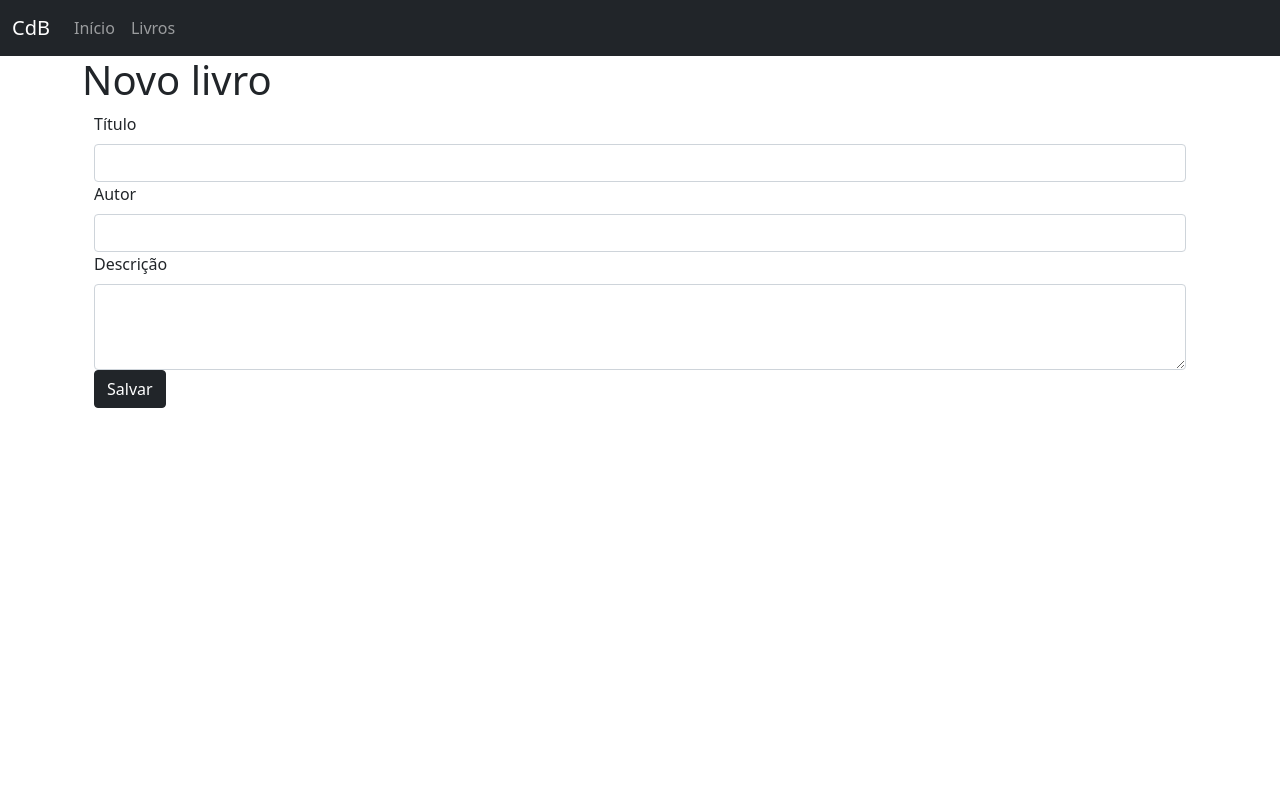
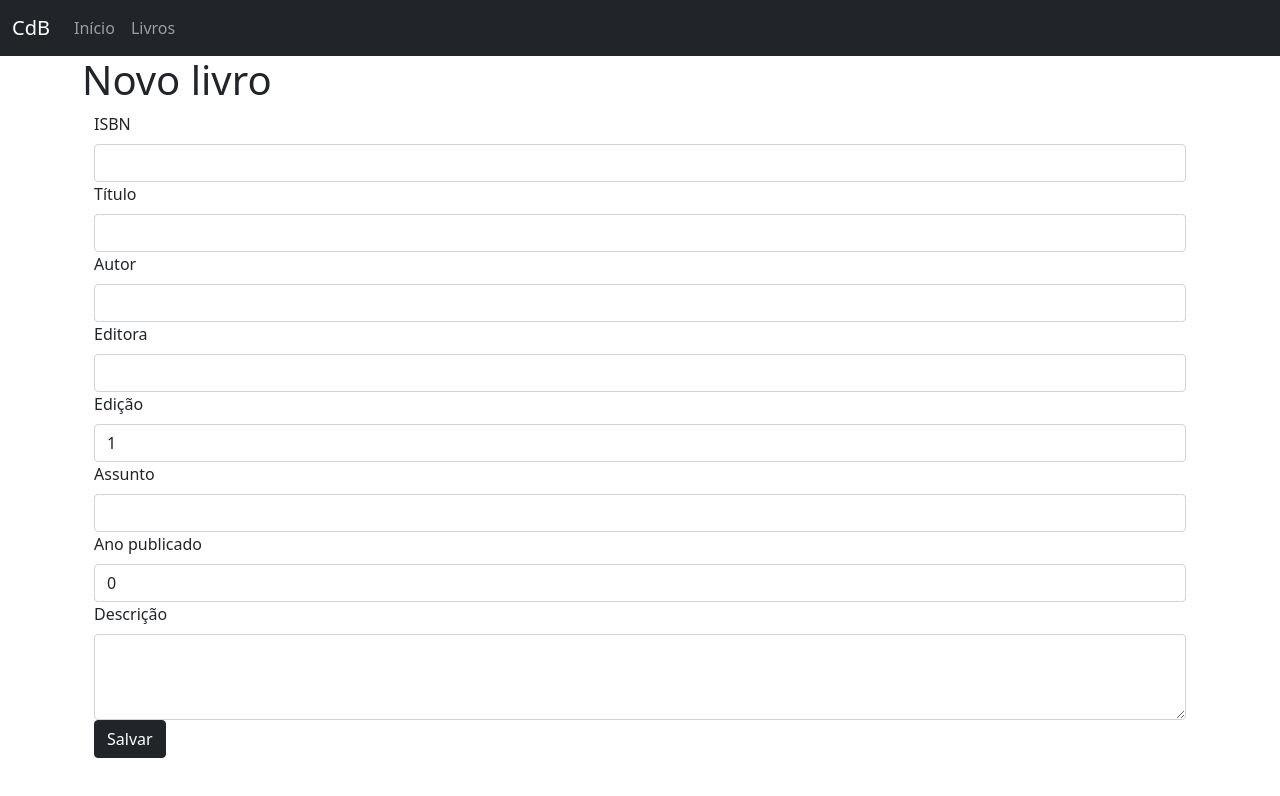
Before and after one commit to EndrioSl/Frontend, a React (Vite) app: page /Livros in a window 1280 px wide. Both pictures are taken after a click on the button "Novo livro". Shown: the top 796 px of the page. Built offline with nearby package versions, Linux system fonts and the light colour scheme; no server answers.

Commit message:
feature/

```diff
--- a/package.json
+++ b/package.json
@@ -27,4 +27,5 @@
     "typescript": "^4.7.3",
     "vite": "^3.1.0"
   }
+
 }
--- a/src/pages/Books/Detail/index.tsx
+++ b/src/pages/Books/Detail/index.tsx
@@ -6,12 +6,18 @@ import api from '../../../services/api';
 import moment from 'moment';
 
 interface iBook {
-  title: string;
-  author: string;
-  status: boolean;
-  description: string;
-  created_at: Date;
-}
+    isbn: string;
+    title: string;
+    author: string;
+    publisher: string;
+    edition: number;
+    topic: string;
+    year_published: number;
+    description: string;
+    status: boolean;
+    created_at: Date;
+  }
+
 
 interface IParamsProps {
   id: string;
@@ -59,6 +65,18 @@ const Books: React.FC = () => {
                     <Card.Title> { book?.author }</Card.Title>
                     <Card.Text>
                     <br/>
+                    <strong>Editora: </strong>
+                    {book?.publisher}
+                    <br/>
+                    <strong>Edição: </strong>
+                    {book?.edition}
+                    <br/>
+                    <strong>Assunto: </strong>
+                    {book?.topic}
+                    <br/>
+                    <strong>Ano de Publicação: </strong>
+                    {book?.year_published}
+                    <br/>
                     <strong>Sinopse: </strong>
                     {book?.description}
                     <br/>
--- a/src/pages/Books/Form/index.tsx
+++ b/src/pages/Books/Form/index.tsx
@@ -5,8 +5,13 @@ import api from '../../../services/api';
 
 
 interface iBook {
+  isbn: string;
   title: string;
   author: string;
+  publisher: string;
+  edition: number;
+  topic: string;
+  year_published: number;
   description: string;
 }
 
@@ -19,8 +24,13 @@ const Books: React.FC = () => {
   const history = useHistory()
   const { id } = useParams<IParamsProps>();
   const [model, setModel] = useState<iBook>({
+      isbn: '',
       title: '',
       author: '',
+      publisher: '',
+      edition: 1,
+      topic: '',
+      year_published: 0,
       description: ''
   })
 
@@ -39,6 +49,7 @@ const Books: React.FC = () => {
 
   }
 
+
   async function onSubmit (e: ChangeEvent<HTMLFormElement>) {
       e.preventDefault()
 
@@ -54,8 +65,13 @@ const Books: React.FC = () => {
   async function findBook (id: string) {
       const response = await api.get(`books/${id}`)
       setModel({
+          isbn: response.data.isbn,
           title: response.data.title,
           author: response.data.author,
+          publisher: response.data.publisher,
+          edition: response.data.edition,
+          topic: response.data.topic,
+          year_published: response.data.year_published,
           description: response.data.description
       })
   }
@@ -73,13 +89,22 @@ const Books: React.FC = () => {
         <div className="container">
                   <Form onSubmit={onSubmit}>
                       <Form.Group>
+                      <Form.Label>ISBN</Form.Label>
+                          <Form.Control
+                              type="text"
+                              name="isbn"
+                              value={model.isbn}
+                              onChange={(e: ChangeEvent<HTMLInputElement>) => updatedModel(e)}
+                        />
+                      </Form.Group>
+                      <Form.Group>
                           <Form.Label>Título</Form.Label>
                           <Form.Control
                               type="text"
                               name="title"
                               value={model.title}
                               onChange={(e: ChangeEvent<HTMLInputElement>) => updatedModel(e)}
-                      />
+                        />
                     </Form.Group>
 
                      <Form.Group>
@@ -91,6 +116,49 @@ const Books: React.FC = () => {
                             onChange={(e: ChangeEvent<HTMLInputElement>) => updatedModel(e)}
                         />
                     </Form.Group>
+
+
+                    <Form.Group>
+                        <Form.Label>Editora</Form.Label>
+                        <Form.Control
+                            type="text"
+                            name="publisher"
+                            value={model.publisher}
+                            onChange={(e: ChangeEvent<HTMLInputElement>) => updatedModel(e)}
+                        />
+                    </Form.Group>
+
+
+                    <Form.Group>
+                        <Form.Label>Edição</Form.Label>
+                        <Form.Control
+                            type="number"
+                            name="edition"
+                            value={model.edition}
+                            onChange={(e: ChangeEvent<HTMLInputElement>) => updatedModel(e)}
+                        />
+                    </Form.Group>
+
+                    <Form.Group>
+                        <Form.Label>Assunto</Form.Label>
+                        <Form.Control
+                            type="string"
+                            name="topic"
+                            value={model.topic}
+                            onChange={(e: ChangeEvent<HTMLInputElement>) => updatedModel(e)}
+                        />
+                    </Form.Group>
+
+                    <Form.Group>
+                        <Form.Label>Ano publicado</Form.Label>
+                        <Form.Control
+                            type="string"
+                            name="year_published"
+                            value={model.year_published}
+                            onChange={(e: ChangeEvent<HTMLInputElement>) => updatedModel(e)}
+                        />
+                    </Form.Group>
+
 
                     <Form.Group>
                         <Form.Label>Descrição</Form.Label>
--- a/src/pages/Books/index.tsx
+++ b/src/pages/Books/index.tsx
@@ -8,7 +8,7 @@ interface iBook {
   id: number;
   title: string;
   author: string;
-  description: string;
+  isbn: string;
   status: boolean;
 }
 
@@ -47,7 +47,7 @@ const Detail: React.FC = () => {
   }
 
   function viewBook (id: number) {
-    history.push(`/Livros/${1}`)
+    history.push(`/Livros/${id}`)
   }
 
   return (
@@ -63,7 +63,7 @@ const Detail: React.FC = () => {
               <th>ID</th>
               <th>Titulo</th>
               <th>Autor</th>
-              <th>Resumo</th>
+              <th>ISBN</th>
               <th>Status</th>
             </tr>
           </thead>
@@ -75,7 +75,7 @@ const Detail: React.FC = () => {
                       <td> { book.id }</td>
                       <td> { book.title } </td>
                       <td> { book.author} </td>
-                      <td> { book.description} </td>
+                      <td> { book.isbn} </td>
                       <td>
                           <Badge bg={ book.status ? "success" : "warning" }>
                           { book.status ? 'Diponivel' : 'Indisponivel' }
```
